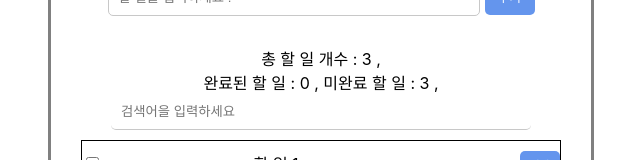
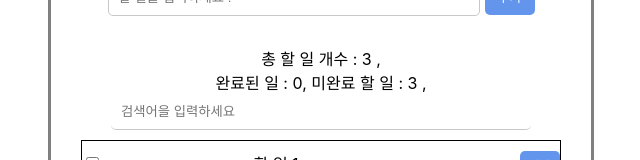
Before and after one commit to smr1004/mtodo, a React (Create React App) app: page / in a window 1280 px wide. Shown: the part 200-360 px from the top of the page, without its empty margins (319-959 px from the left). Built offline with nearby package versions, Linux system fonts and the light colour scheme.

Commit message:
todoList

```diff
--- a/src/component/TodoList.jsx
+++ b/src/component/TodoList.jsx
@@ -44,7 +44,7 @@ function TodoList() {
         <div>
           <div>총 할 일 개수 : {totalCount} ,</div>
           <div>
-            완료된 할 일 : {doneCount} , 미완료 할 일 : {dontCount} ,
+            완료된 일 : {doneCount}, 미완료 할 일 : {dontCount} ,
           </div>
         </div>
         <input
```
